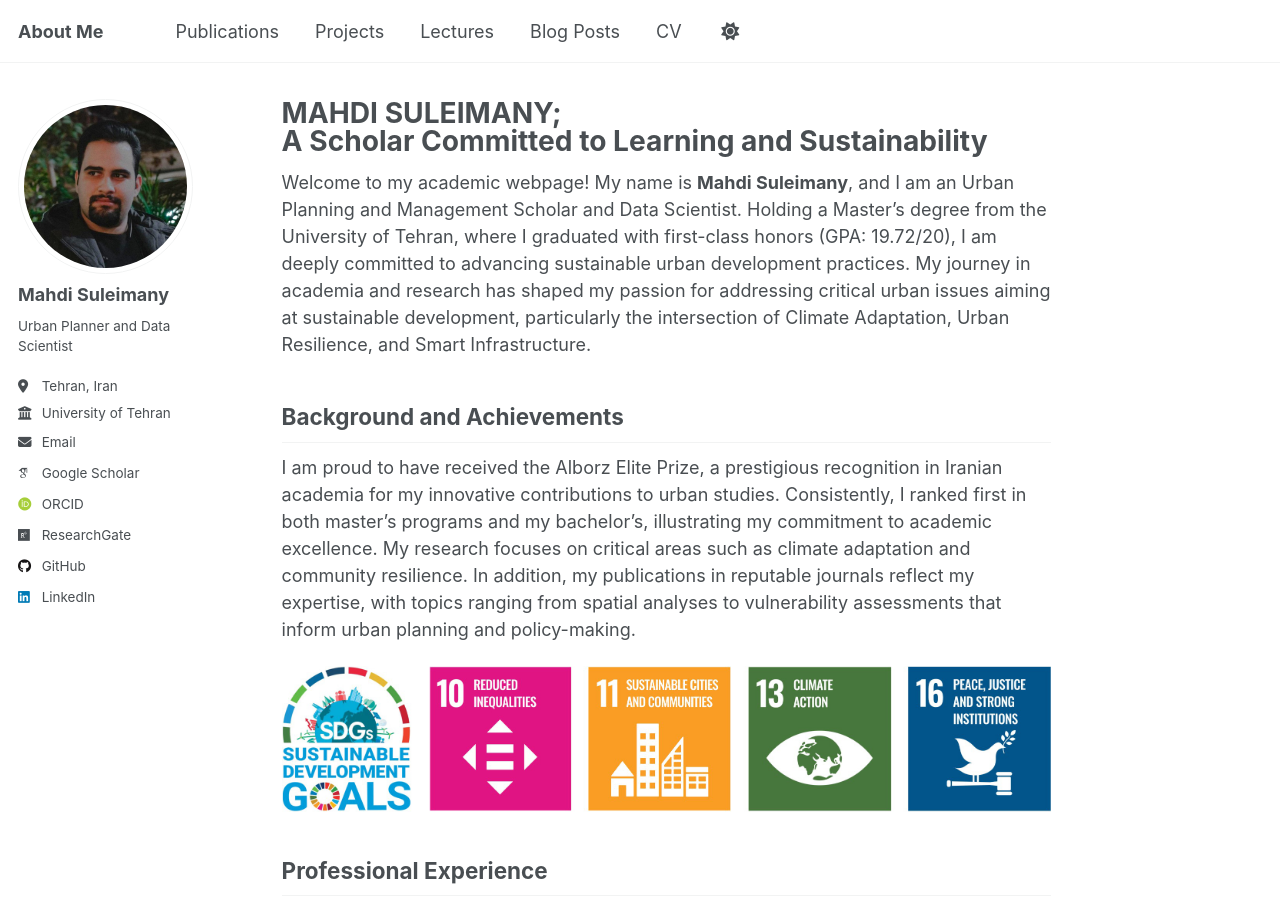
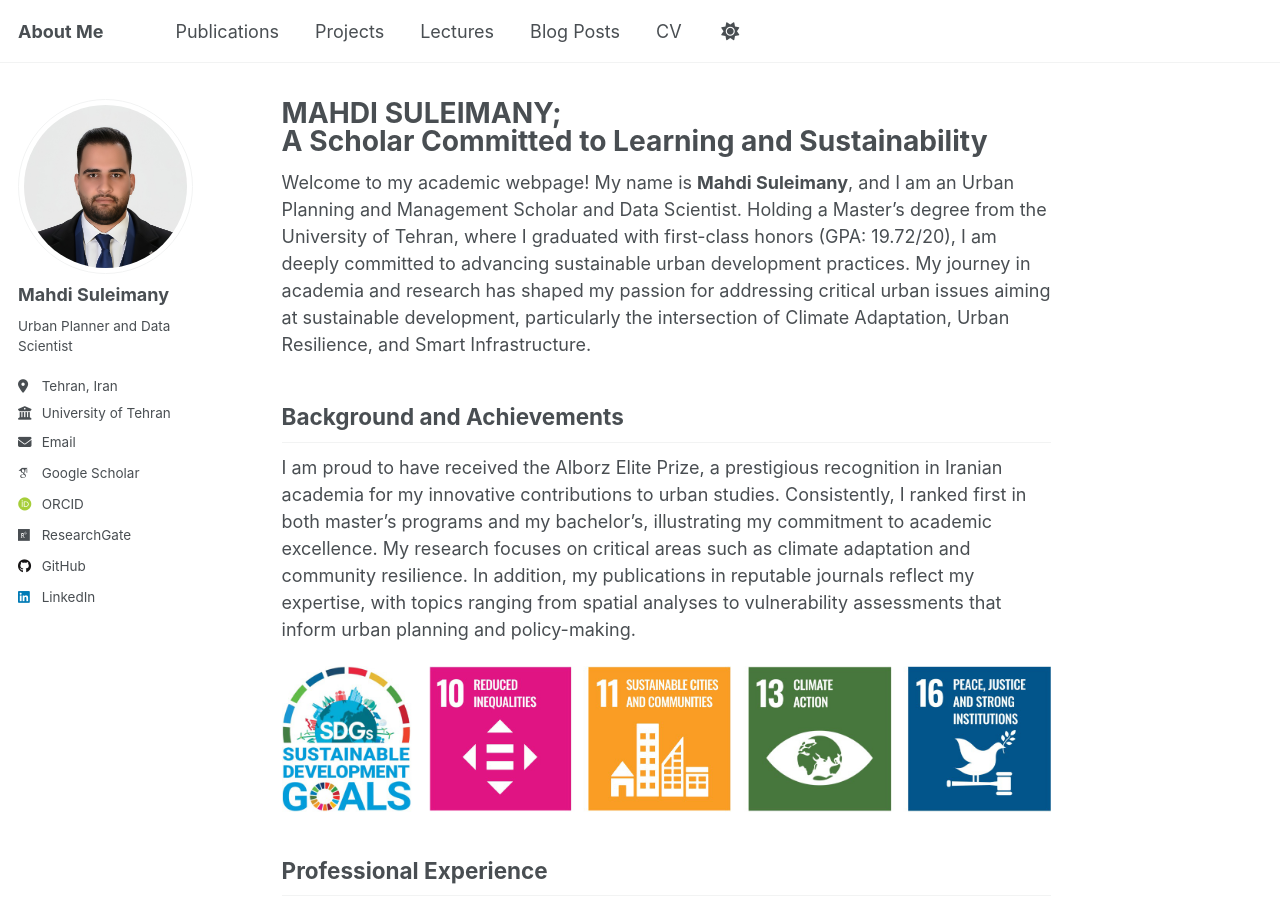
Before and after one commit to mo-soleimani/mo-soleimani.github.io, a Jekyll site: the page built from _pages/about.md, in a window 1280 px wide and 900 px high. Built offline with Jekyll 4.4.1, drawn with Linux system fonts in a browser that asks for light colours; some web fonts are replaced.

Commit message:
Update _config.yml

```diff
--- a/_config.yml
+++ b/_config.yml
@@ -22,7 +22,7 @@ repository               : "mi-suleimany.github.io"
 #               Additional customization can be done by editing /_includes/author-profile.html
 author:
   # Biographic information
-  avatar           : "PRF.jpg"
+  avatar           : "PR.jpg"
   name             : "Mahdi Suleimany"
   pronouns         : # example: "He/Him"
   bio              : "Urban Planner and Data Scientist"
```
